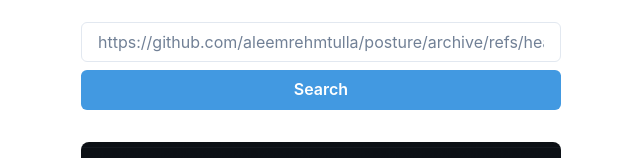
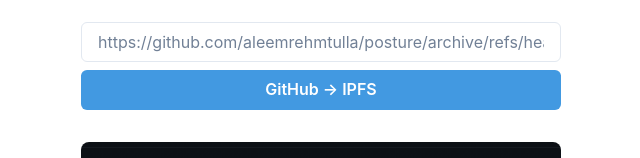
Before and after one commit to aleemrehmtulla/githubtoipfs, a Next.js app: page / in a window 1280 px wide. Shown: the part 180-338 px from the top of the page, without its empty margins (319-959 px from the left). Built offline with nearby package versions, Linux system fonts and the light colour scheme.

Commit message:
Button Name Change

```diff
--- a/components/SearchBar.js
+++ b/components/SearchBar.js
@@ -64,7 +64,7 @@
         color="white"
         onClick={handleSubmit}
       >
-        Search
+        GitHub {"->"} IPFS
       </Button>
     </VStack>
   );
```
